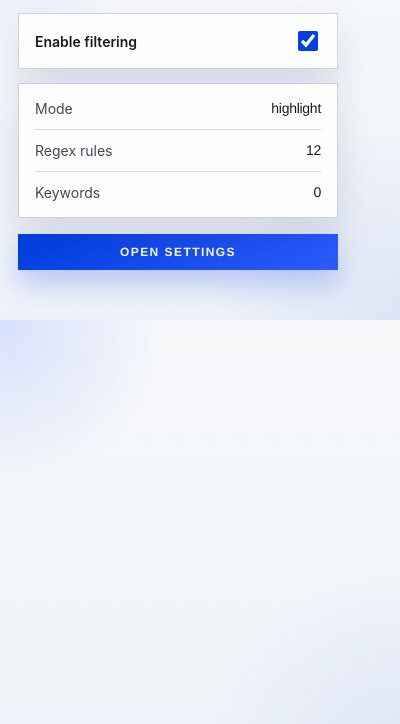
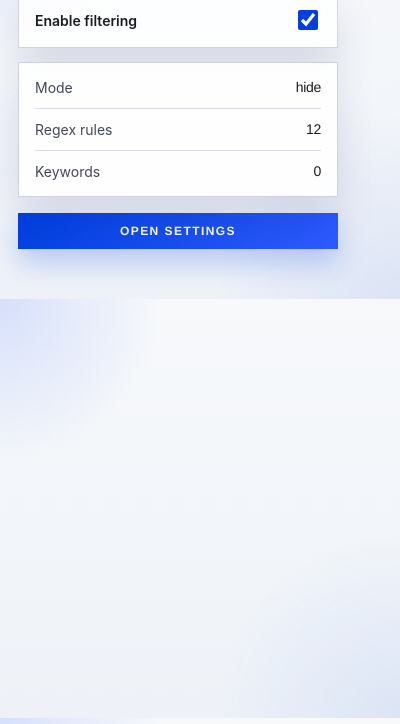
Before and after one commit to teambrookvale/clean-feed-web-ext, a browser extension: page src/popup/popup.html in a window 400 px wide. Shown: the part 120-844 px from the top of the page. Drawn offline with Linux system fonts and the light colour scheme.

Commit message:
Added new icon, Changed default settings, Removed unused icon

```diff
--- a/src/content/index.js
+++ b/src/content/index.js
@@ -19,7 +19,7 @@
 
   let compiledSettings = createCompiledSettings({
     enabled: true,
-    mode: "highlight",
+    mode: "hide",
     regexRules: [],
     keywordRules: [],
     excludeRules: [],
--- a/src/popup/popup.html
+++ b/src/popup/popup.html
@@ -20,7 +20,7 @@
       <div class="panel">
         <div class="row">
           <span>Mode</span>
-          <strong id="mode">highlight</strong>
+          <strong id="mode">hide</strong>
         </div>
         <div class="row">
           <span>Regex rules</span>
--- a/src/shared/storage.js
+++ b/src/shared/storage.js
@@ -7,7 +7,7 @@
 
   const DEFAULT_SETTINGS = Object.freeze({
     enabled: true,
-    mode: "highlight",
+    mode: "hide",
     regexRules: [...DEFAULT_PATTERNS],
     keywordRules: [],
     excludeRules: [],
```
Also changed, not shown: assets/icons/icon-128.png, assets/icons/icon-16.png, assets/icons/icon-32.png, assets/icons/icon-48.png, assets/icons/icon-512.png, assets/icons/team-brookvale-mark.png (deleted), manifest.json.
